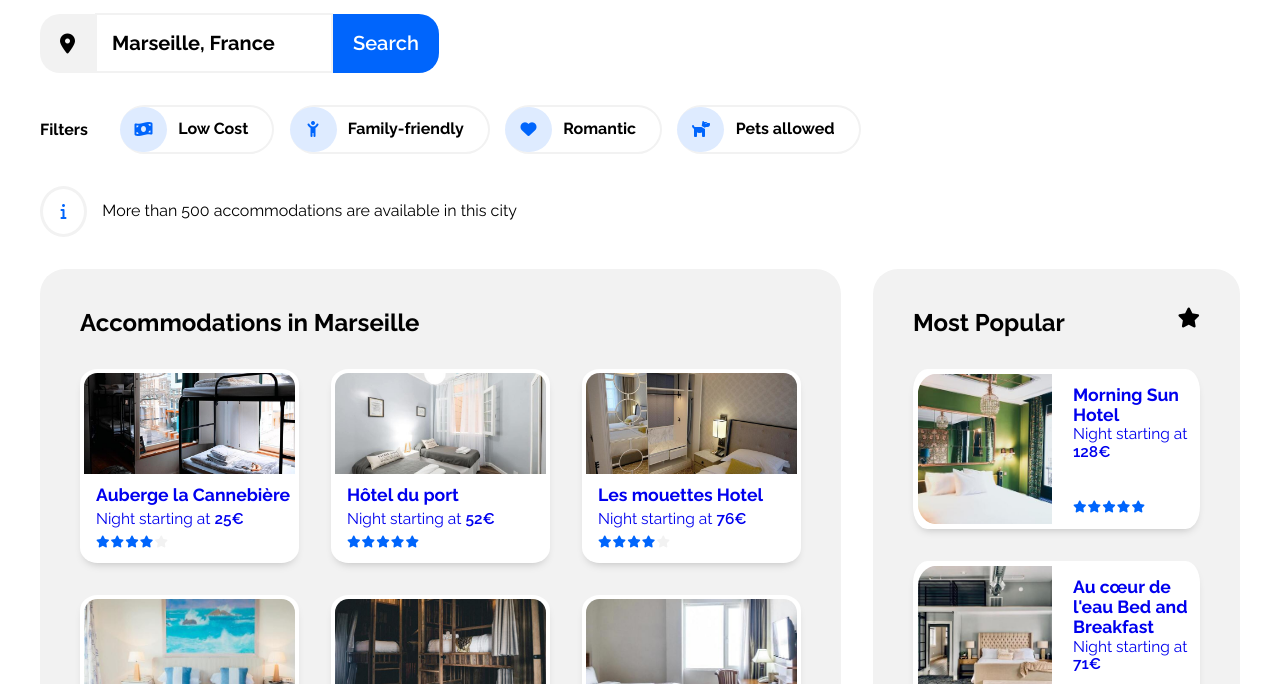
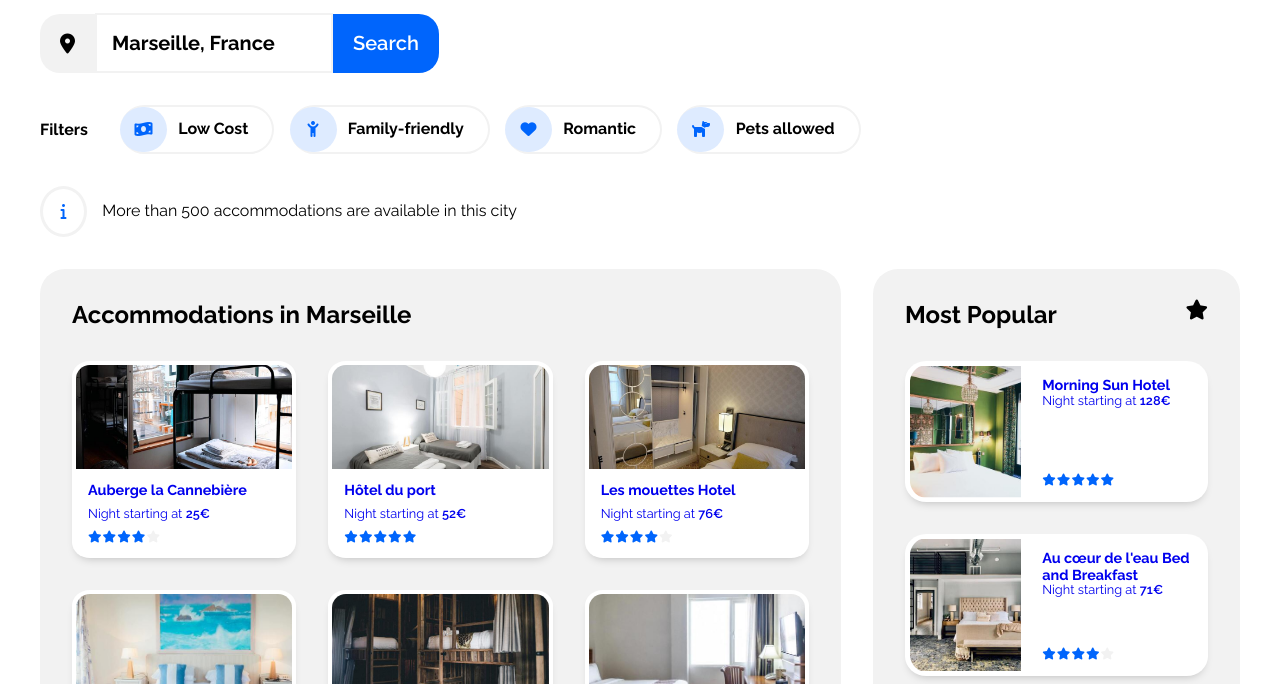
Before and after one commit to mserr113/P2, a plain HTML site: page index.html in a window 1280 px wide. Shown: the part 238-922 px from the top of the page. Drawn offline with Linux system fonts and the light colour scheme.

Commit message:
updated padding

```diff
--- a/css/stylesheet.css
+++ b/css/stylesheet.css
@@ -194,7 +194,7 @@
         flex: 3 0 65%;
         background-color: #F2F2F2;
         border-radius: 25px;
-        padding: 2.5em;
+        padding: 2em;
         margin-bottom: 3em;
     }
 
@@ -220,7 +220,7 @@
         color: black }
 
     .hotel-listing {
-        flex: 1 1 30%;
+        flex: 1 1 25%;
         height: auto;
         background-color: white;
         border-radius: 8%;
@@ -279,7 +279,7 @@
         background-color: #F2F2F2;
         border-radius: 25px;
         flex: 1 0 30%;
-        padding: 2.5em 2.5em 0 2.5em;
+        padding: 2em 2em 0 2em;
         align-items: center;
         margin-bottom: 3em;
     }
@@ -294,16 +294,18 @@
     .popular-hotel-listing {
         display: flex;
         width: 100%;
+        min-width: 217px;
         background-color: white;
-        border-radius: 5%/14%;
+        border-radius: 7%/14%;
         box-shadow: 0px 5px 10px -5px rgba(0, 0, 0, 25%);
         position: relative;
     }
 
     .popular-image img{
         float: left;
-        width: 9em;
-        height: 10em;
+        aspect-ratio: 1.5 / 1.75;
+        width: 40%;
+        height: auto;
         object-fit: cover;
         padding: .3em;
         justify-content: center;
@@ -409,7 +411,18 @@
         list-style: none;
     }
 
-    @media (max-width: 768px){
+    @media screen and (max-width: 1400px) {
+        .hotel-name {
+            font-weight: 700;
+            font-size: .9em;
+        }
+
+        .hotel-rate {
+            font-size: .8em;
+        }
+    }
+
+    @media screen and (max-width: 768px){
         .header, .main {
             margin: 0;
         }
--- a/index.html
+++ b/index.html
@@ -132,8 +132,6 @@
                                 </div>
                             </a>
                         </div>
-                    </div>
-                    <div class="hotels">
                         <div class="hotel-listing">
                             <a href="#" class="hotel-image"><img src="images/hebergements/4_small/annie-spratt-Eg1qcIitAuA-unsplash.jpg" alt="Hôtel de la mar" title="Hôtel de la mar">
                                 <div class="hotel-info">
```
